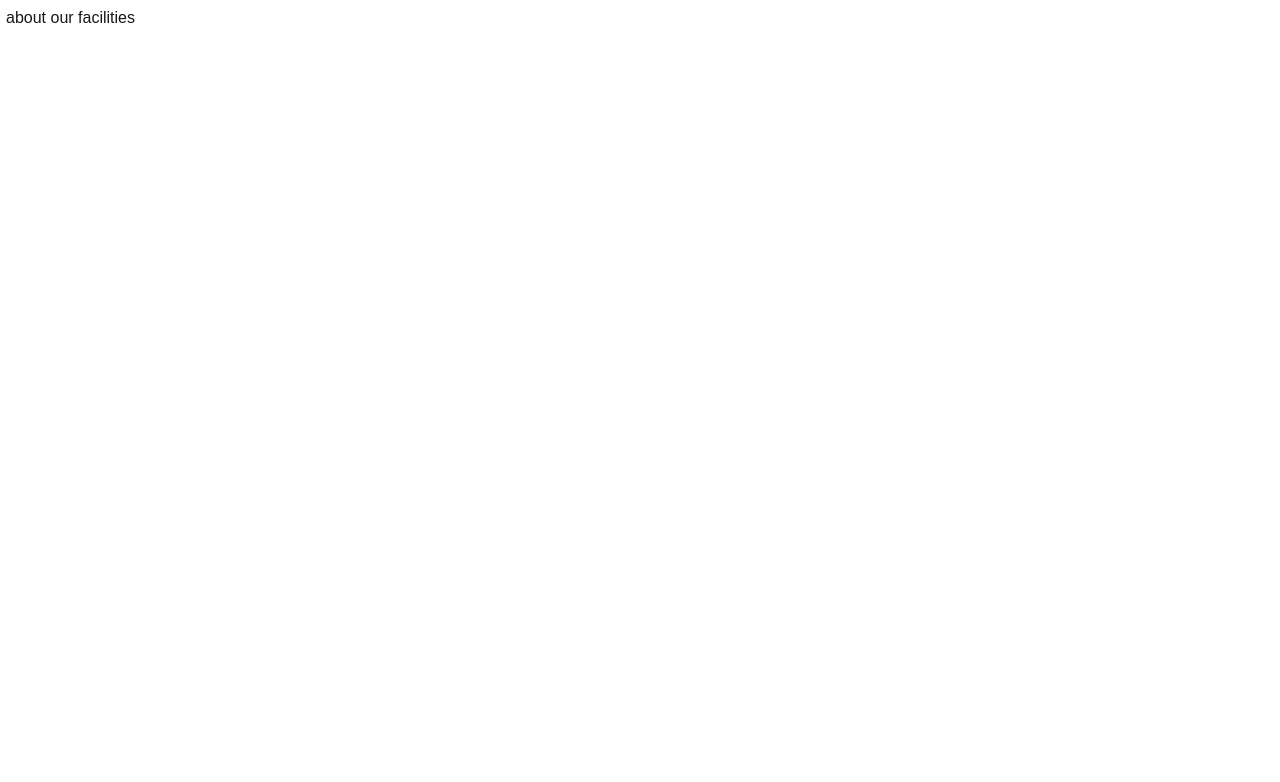
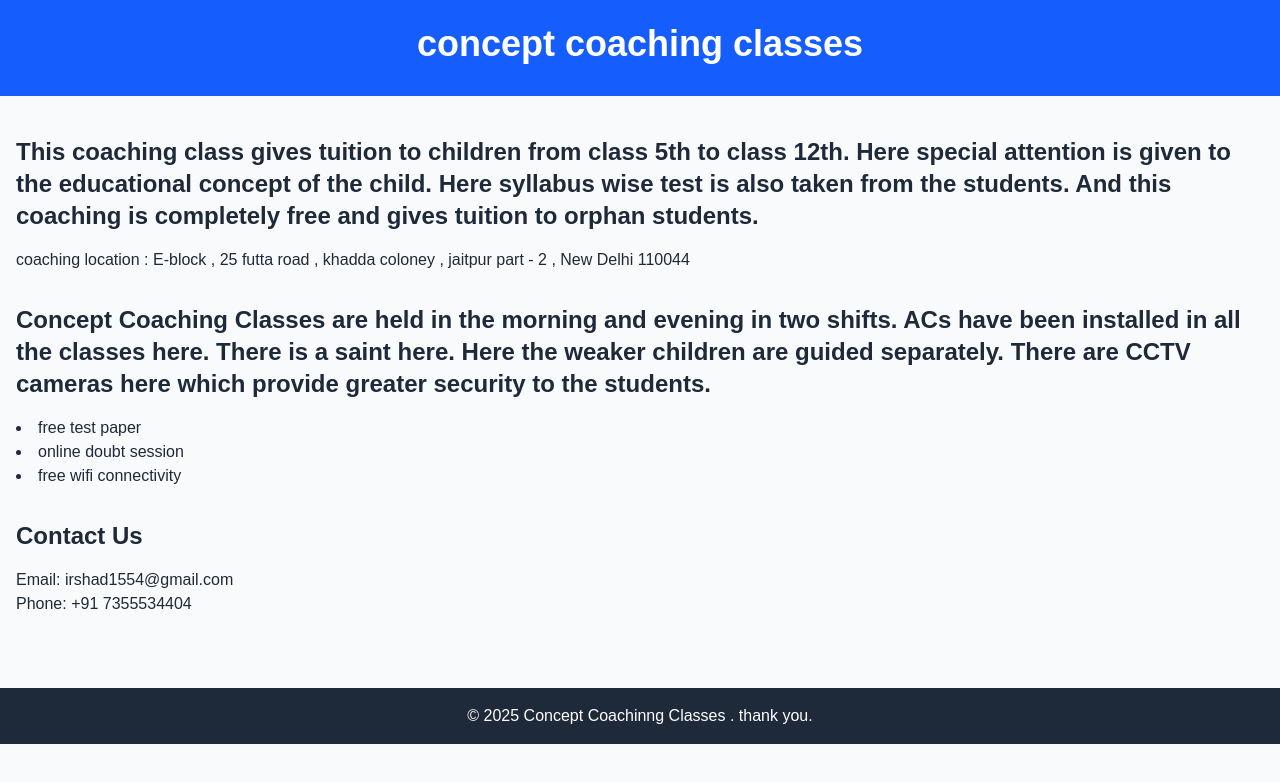
Before and after one commit to MrSidSir/conceptcoachingboucher, a Next.js app: page /conceptcoachingboucher in a window 1280 px wide. Shown: the top 782 px of the page. Built offline with nearby package versions, Linux system fonts and the light colour scheme.

Commit message:
i included many pages

```diff
--- /dev/null
+++ b/app/CCCregistration/page.tsx
@@ -0,0 +1,9 @@
+import React from 'react'
+
+type Props = {}
+
+const page = (props: Props) => {
+  return (
+    <div>page</div>
+  )
+}
--- /dev/null
+++ b/app/conceptcoachingachievement/page.tsx
@@ -0,0 +1,9 @@
+import React from 'react'
+
+type Props = {}
+
+const page = (props: Props) => {
+  return (
+    <div>page</div>
+  )
+}
--- a/app/conceptcoachingboucher/page.tsx
+++ b/app/conceptcoachingboucher/page.tsx
@@ -1,11 +1,56 @@
-import React from 'react'
+// page.tsx
+import React from "react";
 
+const Brochure = () => {
+  return (
+    <div className="min-h-screen bg-gray-50 text-gray-800">
+      {/* Header Section */}
+      <header className="bg-blue-600 text-white py-6">
+        <div className="container mx-auto text-center">
+          <h1 className="text-4xl font-bold">concept coaching classes </h1>
+          <p className="text-lg mt-2"></p>
+        </div>
+      </header>
 
-const Page = () => {
-  return (
-    <div>
-      <div className='flex-1/12 text[25px] text-color via-violet-500 m-1.5'>about our facilities</div>
+      {/* Content Section */}
+      <main className="container mx-auto px-4 py-10">
+        <section className="mb-8">
+          <h2 className="text-2xl font-semibold mb-4">This coaching class gives tuition to children from class 5th to class 12th.
+             Here special attention is given to the educational concept of the child.
+             Here syllabus wise test is also taken from the students.
+              And this coaching is completely free and gives tuition to orphan students.</h2>
+          <p>
+           coaching location : E-block , 25 futta road , khadda coloney , jaitpur part - 2 , New Delhi
+           110044
+          </p>
+        </section>
+
+        <section className="mb-8">
+          <h2 className="text-2xl font-semibold mb-4"> Concept Coaching Classes are held in the morning and evening in two shifts.
+            ACs have been installed in all the classes here. There is a saint here. Here the weaker children are guided separately.
+            There are CCTV cameras here which provide greater security to the students.</h2>
+          <ul className="list-disc list-inside">
+            <li> free test paper</li>
+            <li> online doubt session</li>
+            <li>free wifi connectivity</li>
+          </ul>
+        </section>
+
+        <section className="mb-8">
+          <h2 className="text-2xl font-semibold mb-4">Contact Us</h2>
+          <p>Email: irshad1554@gmail.com</p>
+          <p>Phone: +91 7355534404 </p>
+        </section>
+      </main>
+
+      {/* Footer Section */}
+      <footer className="bg-gray-800 text-white py-4">
+        <div className="container mx-auto text-center">
+          <p>&copy; 2025 Concept Coachinng Classes . thank you.</p>
+        </div>
+      </footer>
     </div>
-  )
-}
-export default Page
+  );
+};
+
+export default Brochure;
--- a/app/conceptcoachingcontent/page.tsx
+++ b/app/conceptcoachingcontent/page.tsx
@@ -6,10 +6,10 @@ const page = () => {
   return (
     <div>
       <div>
-      <h1>there are many facilities in my coaching institute </h1>
-    <p> we provide free of cost question papers</p>
+      <h1>There are many facilities in my coaching institute </h1>
+    <p> We provide free of cost question papers</p>
     </div>
-  <button> <search> ok </search> </button>
+  <button> <search> OK </search> </button>
     </div>
   )
 }
--- /dev/null
+++ b/app/conceptcoachingonlineplatformlink/page.tsx
@@ -0,0 +1,9 @@
+import React from 'react'
+
+type Props = {}
+
+const page = (props: Props) => {
+  return (
+    <div>page</div>
+  )
+}
--- /dev/null
+++ b/app/conceptcoachingspecialties/page.tsx
@@ -0,0 +1,9 @@
+import React from 'react'
+
+type Props = {}
+
+const page = (props: Props) => {
+  return (
+    <div>page</div>
+  )
+}
--- a/app/conceptcoachingsyllbus/page.tsx
+++ b/app/conceptcoachingsyllbus/page.tsx
@@ -4,11 +4,11 @@ import React from 'react'
 
 const page = () => {
   return (
-    <div> this page is about tutor
+    <div> This page is about tutor
 
-    <h1> i am mr sid sir ,</h1>
-    <p> i have done master in chemistry </p>
-    <button> ok </button>
+    <h1> I am mr sid sir ,</h1>
+    <p> I have done master in chemistry </p>
+    <button>  OKEY </button>
     </div>
   )
 }
--- /dev/null
+++ b/app/conceptcoachingteam/page.tsx
@@ -0,0 +1,9 @@
+import React from 'react'
+
+type Props = {}
+
+const page = (props: Props) => {
+  return (
+    <div>page</div>
+  )
+}
--- a/app/page.tsx
+++ b/app/page.tsx
@@ -7,9 +7,7 @@ export default function Home() {
     <div className=" flex-1/3 m-20 text-center text-red-500 text-shadow-amber-200 text-[50px]" >
        <h1>  welcome to concept coaching browser </h1>
    <h2>about our browser</h2>
-   <p>
-this is  an international browser
-   </p>
+<h3> This is  an international browser </h3>
 
 
 
@@ -20,14 +18,21 @@ this is  an international browser
        <div>
        <div>
       <div>
-      <h1>there are many facilities in my coaching institute </h1>
-    <p> we provide free of cost question papers</p>
+      <h1>There are many facilities in my coaching institute </h1>
+    <p> We provide free of cost question papers</p>
+    <p></p>
     </div>
   <button> <search> ok </search> </button>
     </div>
        <div>
       <div className='flex-1/12 text[25px] text-color via-violet-500 m-1.5'>about our facilities</div>
-      <button type= "button" onClick={()=> router.push('/conceptcoachingsyllbus')} > okey </button>
+
+    </div>
+    <div  className='flex gap-2.5 items-center justify-between w-[70%]  mx-auto'>
+    <button  className='bg-emerald-300 text-white rounded-md p-10 cursor-pointer hover:bg-black  ' type= "button" onClick={()=> router.push('/conceptcoachingboucher')} > okey </button>
+    <button className='bg-amber-700  flex gap-2.5 text-amber-300 p-10 rounded-[50%] cursor-pointer hover:bg-sky-700 ' type= "button" onClick={()=> router.push('/conceptcoachingcontent')} > yes </button>
+    <button className='' type= "button" onClick={()=> router.push('/conceptcoachingonlineplatformlink')} > OK </button>
+    <button type= "button" onClick={()=> router.push('/CCCregistration')} > CCC </button>
     </div>
        </div>
   </div>
```
